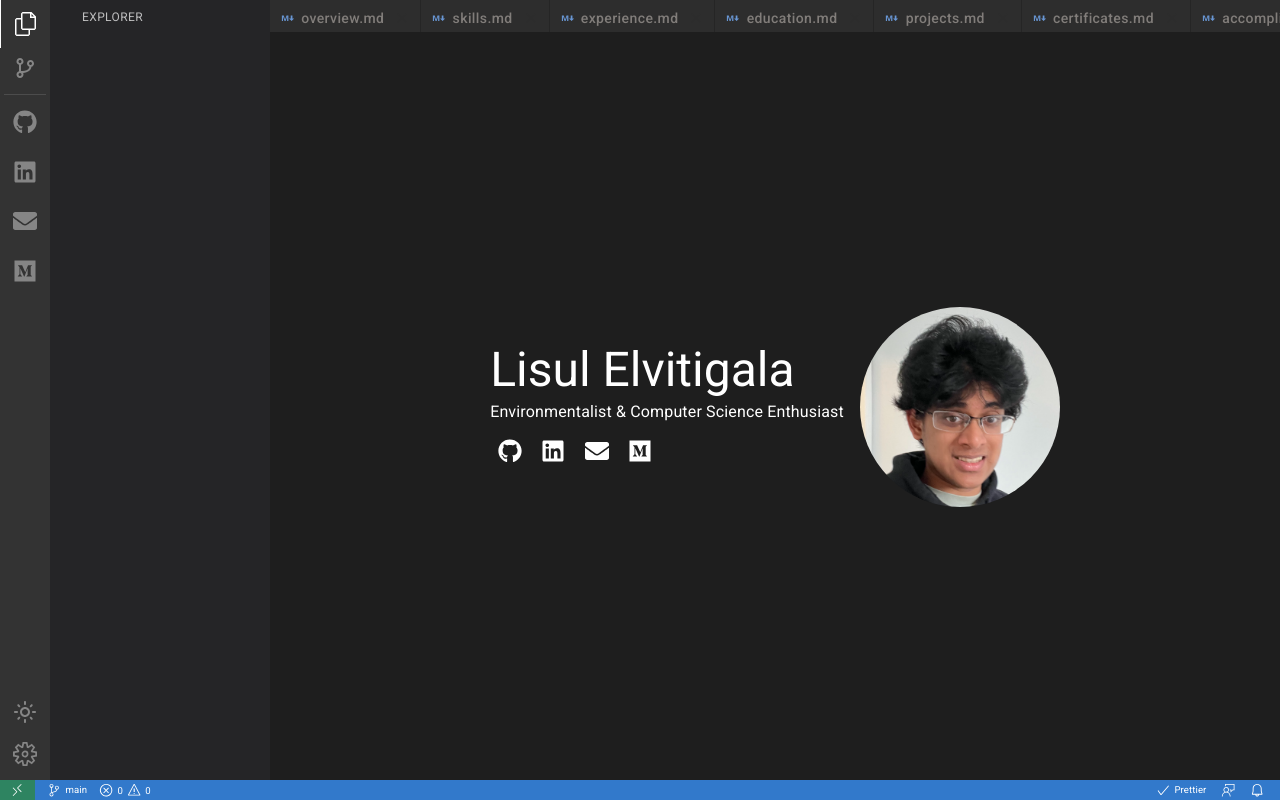
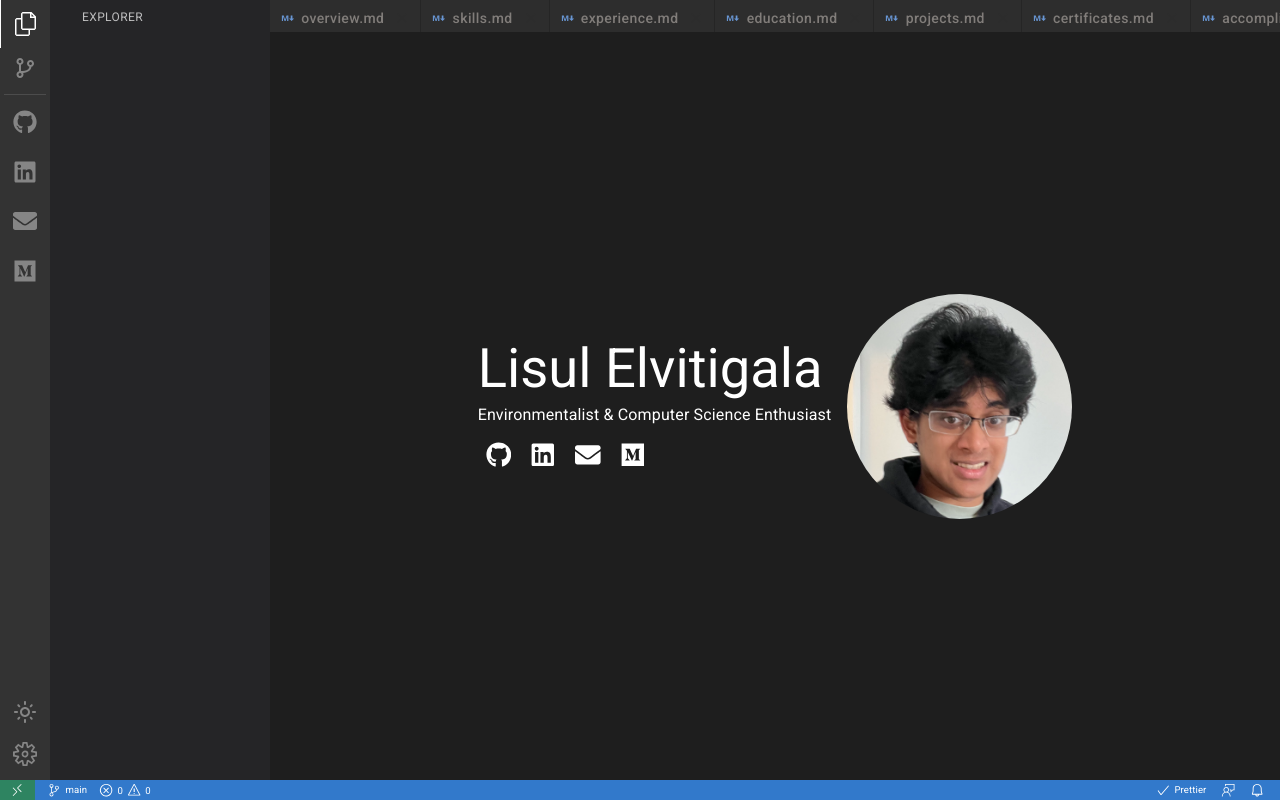
Before and after one commit to elvitigalalis/react-vscode-portfolio, a React (Create React App) app: page /#/ in a window 1280 px wide. Built offline with nearby package versions, Linux system fonts and the light colour scheme.

Commit message:
Adjust logo size and font size in Home component

```diff
--- a/src/app/pages/Home.tsx
+++ b/src/app/pages/Home.tsx
@@ -39,29 +39,23 @@ export default function Home({ setSelectedIndex }: Props) {
         <Stack direction={{ xs: "column", sm: "row-reverse" }} spacing={2}
           sx={{ justifyContent: "center", alignItems: "center", height: "100%" }}>
           <Box sx={{ display: "flex", justifyContent: "center", alignItems: "center" }}>
-            <img src={logo} width="200px" alt="logo" style={{ objectFit: 'contain', borderRadius: '50%', transform: 'scaleX(-1)' }} />
+            <img src={logo} width="225rem" alt="logo" style={{ objectFit: 'contain', borderRadius: '50%', transform: 'scaleX(-1)' }} />
           </Box>
           <Box>
             <Grid
               display="flex"
               justifyContent={{ xs: "center", sm: "flex-start" }}
             >
-              <Typography variant="h3">{process.env.REACT_APP_NAME}</Typography>
+              <Typography variant="h3" sx={{ fontSize: { xs: '2.5rem', sm: '3.4rem' } }}>
+                Lisul Elvitigala
+              </Typography>
             </Grid>
             <Grid
               display="flex"
               justifyContent={{ xs: "center", sm: "flex-start" }}
             >
-              <Typography variant="subtitle1" gutterBottom>
+              <Typography variant="subtitle1" sx={{ fontSize: { xs: '1.25rem', sm: '1rem' } }} gutterBottom>
                 Environmentalist & Computer Science Enthusiast
-                {/* Better an{' '}
-                <Box fontWeight="fontWeightMedium" display="inline">
-                  oops
-                </Box>{' '}
-                than a{' '}
-                <Box fontWeight="fontWeightMedium" display="inline">
-                  what if
-                </Box> */}
               </Typography>
           </Grid>
           <Grid
@@ -77,7 +71,9 @@ export default function Home({ setSelectedIndex }: Props) {
                     underline="none"
                     color="inherit"
                   >
-                      <IconButton color="inherit">{link.icon}</IconButton>
+                    <IconButton color="inherit" sx={{ fontSize: '1.6rem' }}> {/* Adjust the font size here */}
+                      {link.icon}
+                    </IconButton>
                   </Link>
                 </Tooltip>
               ))}
@@ -86,6 +82,6 @@ export default function Home({ setSelectedIndex }: Props) {
         </Box>
       </Stack>
     </Grid>
-    </Grid>
+    </Grid >
   );
 }
```
Lines whose indentation alone changed are shown as unchanged.
